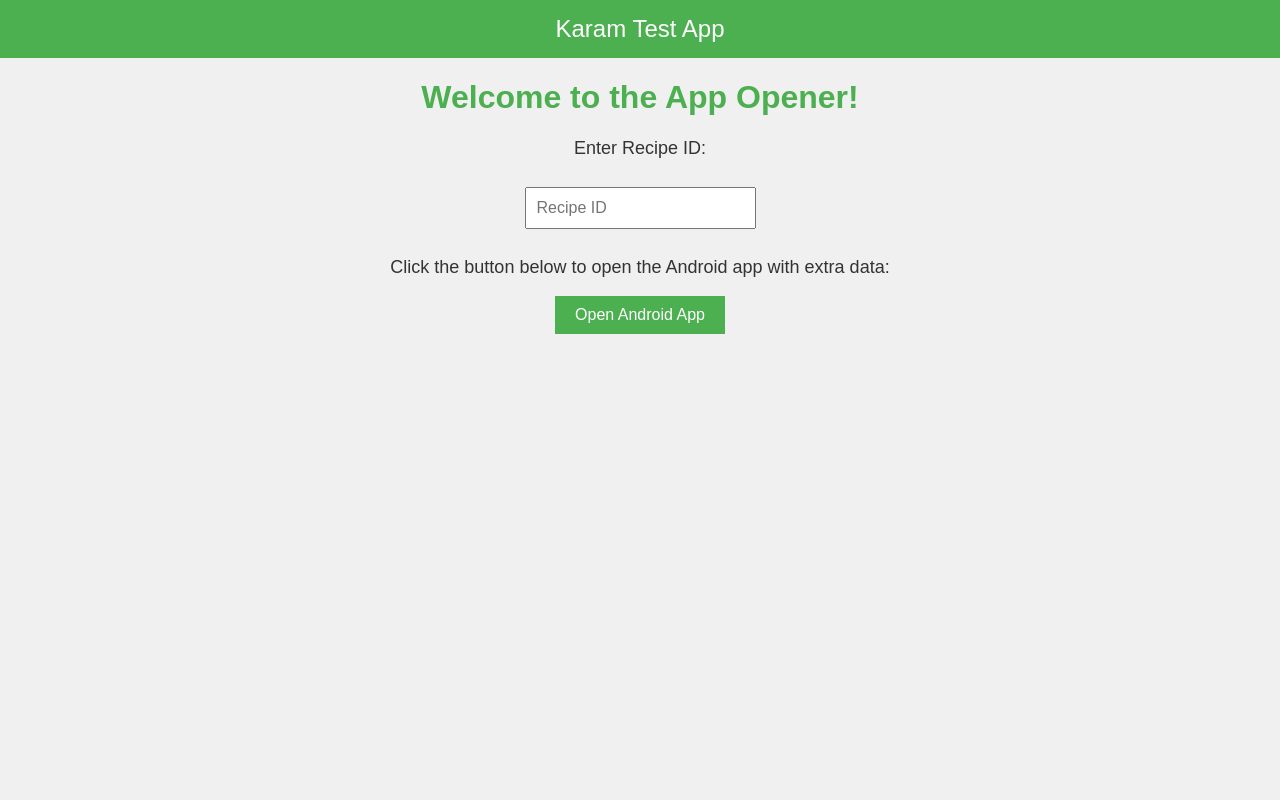
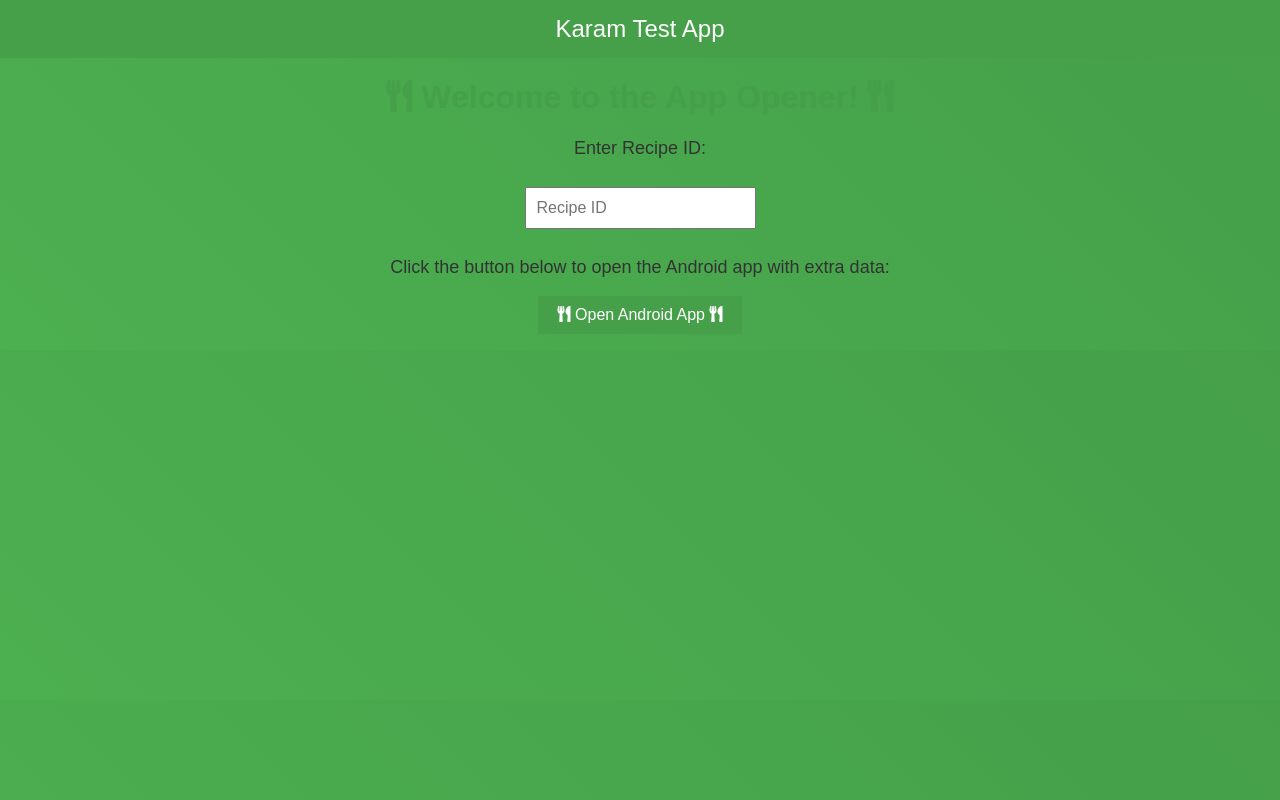
Before and after one commit to KaramZero/KaramZero.github.io, a plain HTML site: page index.html in a window 1280 px wide. Drawn offline with Linux system fonts and the light colour scheme.

Commit message:
Update index.html

```diff
--- a/index.html
+++ b/index.html
@@ -5,6 +5,7 @@
     <meta http-equiv="X-UA-Compatible" content="IE=edge">
     <meta name="viewport" content="width=device-width, initial-scale=1.0">
     <title>Karam Test App</title>
+    <link rel="stylesheet" href="https://cdnjs.cloudflare.com/ajax/libs/font-awesome/5.15.3/css/all.min.css" integrity="sha384-DfXdz2htPH0lsSSs5nCTpuj/zy4C+OGpamoFVy38MVBnE+IbbVYUew+OrCXaRkfj" crossorigin="anonymous">
     <style>
         body {
             background-color: #f0f0f0;
@@ -13,34 +14,37 @@
             text-align: center;
             margin: 0;
             padding: 0;
+            background: linear-gradient(45deg, #4CAF50, #45a049);
         }
 
         header {
-            background-color: #4CAF50;
+            background-color: #45a049;
             color: #fff;
             padding: 15px;
             font-size: 24px;
         }
 
         h1 {
-            color: #4CAF50;
+            color: #45a049;
         }
 
         p {
             font-size: 18px;
+            color: #333;
         }
 
         button {
-            background-color: #4CAF50;
+            background-color: #45a049;
             color: #fff;
             padding: 10px 20px;
             font-size: 16px;
             border: none;
             cursor: pointer;
+            transition: background-color 0.3s ease;
         }
 
         button:hover {
-            background-color: #45a049;
+            background-color: #4CAF50;
         }
 
         input {
@@ -52,7 +56,7 @@
         #notification {
             font-size: 16px;
             margin-top: 10px;
-            color: #4CAF50;
+            color: #45a049;
         }
     </style>
 </head>
@@ -62,7 +66,7 @@
         Karam Test App
     </header>
 
-    <h1>Welcome to the App Opener!</h1>
+    <h1><i class="fas fa-utensils"></i> Welcome to the App Opener! <i class="fas fa-utensils"></i></h1>
 
     <p>Enter Recipe ID:</p>
     <!-- Input field for the recipeId -->
@@ -71,14 +75,14 @@
     <p>Click the button below to open the Android app with extra data:</p>
 
     <!-- Button to open Android app with extra data -->
-    <button onclick="openAndroidApp()">Open Android App</button>
+    <button onclick="openAndroidApp()"><i class="fas fa-utensils"></i> Open Android App <i class="fas fa-utensils"></i></button>
 
     <!-- Notification message -->
     <p id="notification"></p>
 
     <script>
         function openAndroidApp() {
-            // Replace 'yourapp' with the actual custom URI scheme of the Android app
+            // Replace 'https://www.karamzero.github.io.com/details' with the actual custom URI scheme of the Android app
             const customUriScheme = 'https://www.karamzero.github.io.com/details';
 
             // Get the value from the input field or set it to 1 if empty
```
